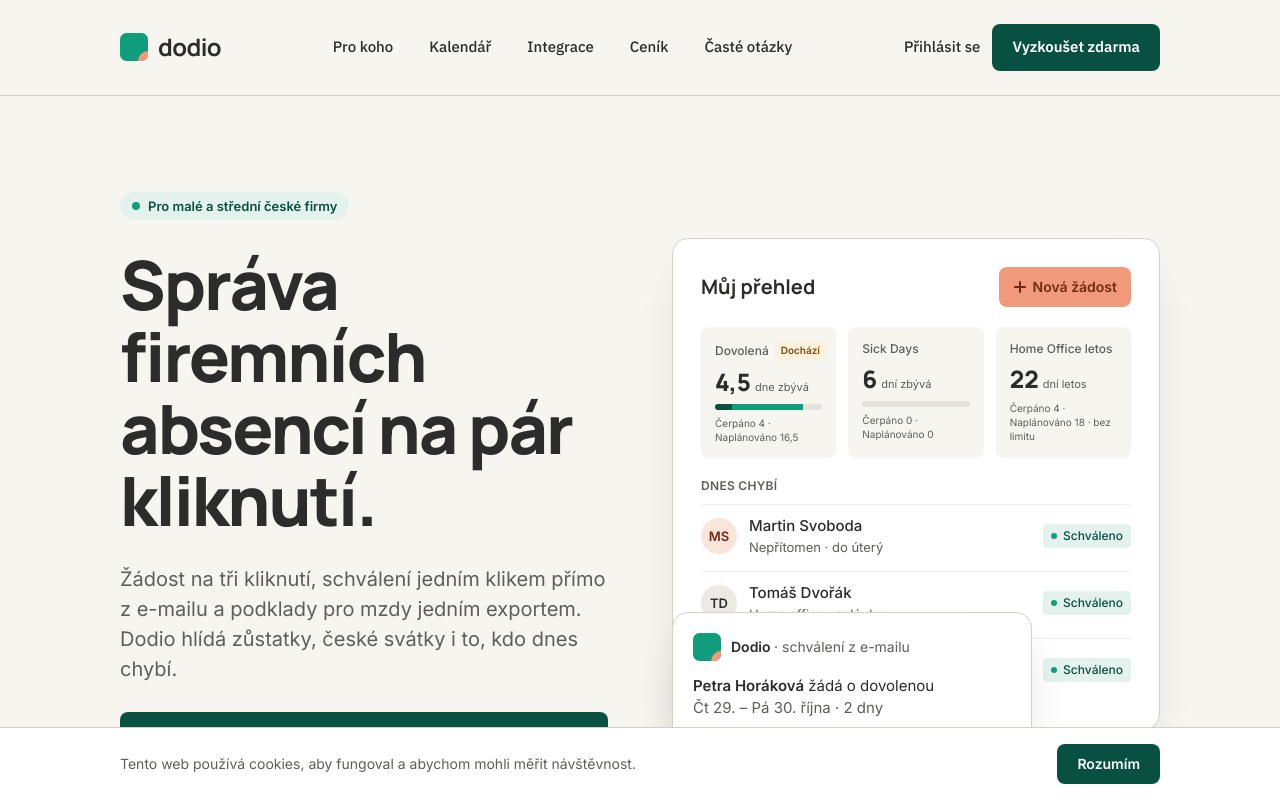
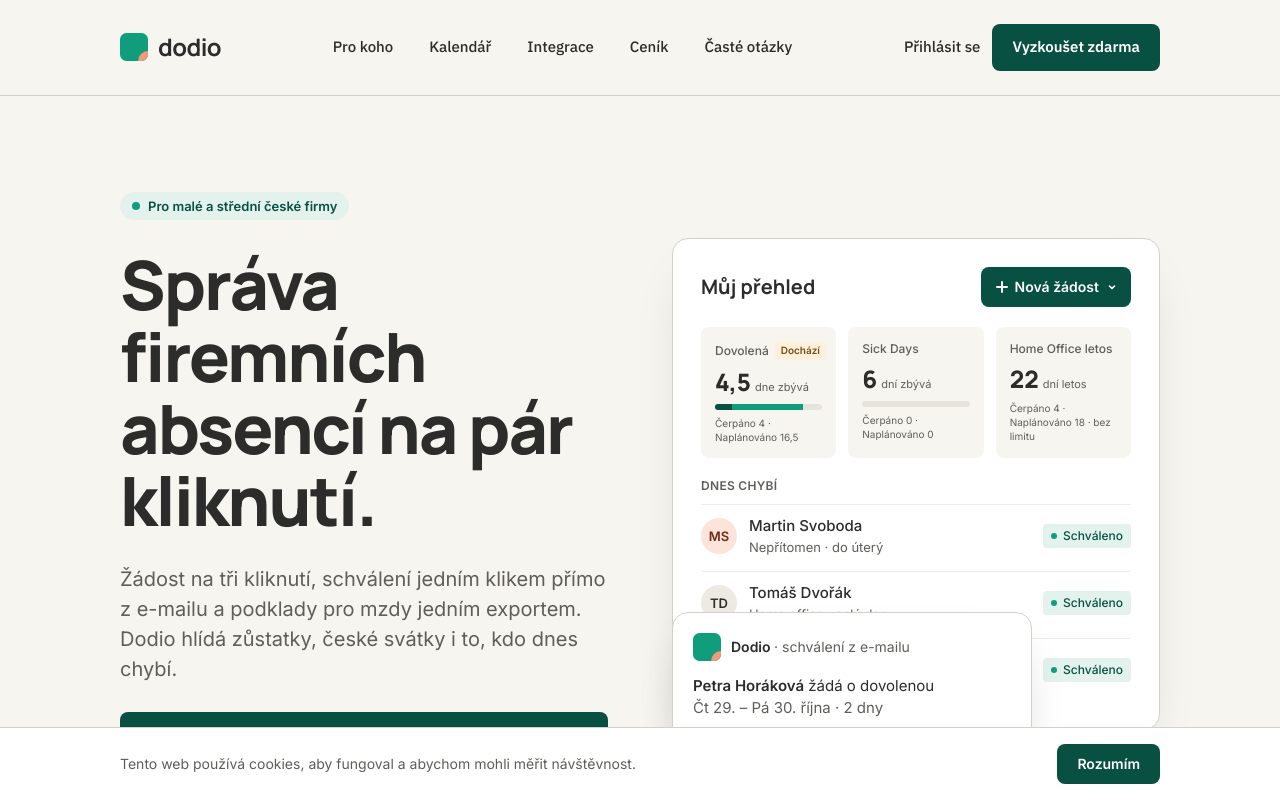
Before and after one commit to oldrichzvonicek/dovolena-app, a Next.js app: page / in a window 1280 px wide. Shown: the top 800 px of the page. Built offline with nearby package versions, Linux system fonts and the light colour scheme.

Commit message:
Match "Nová žádost" button styling to the real app (teal, not coral)
Co-Authored-By: Claude Sonnet 5 <noreply@anthropic.com>
Claude-Session: https://claude.ai/code/session_01LmKMwSvSbkksHQREJAJSKi

```diff
--- a/src/components/marketing/Hero.tsx
+++ b/src/components/marketing/Hero.tsx
@@ -119,11 +119,14 @@ function OverviewCard() {
     >
       <div className="flex items-center justify-between">
         <div className="font-dodio-display text-xl font-bold">Můj přehled</div>
-        <span className="flex items-center gap-1.5 rounded-dodio-md bg-dodio-coral px-3.5 py-2.5 text-sm font-semibold text-dodio-coral-dark">
+        <span className="flex items-center gap-1.5 rounded-dodio-md bg-dodio-teal-dark px-3.5 py-2.5 text-sm font-semibold text-white">
           <svg width="14" height="14" viewBox="0 0 14 14" aria-hidden="true">
-            <path d="M7 2v10M2 7h10" stroke="#712B13" strokeWidth="2" strokeLinecap="round" />
+            <path d="M7 2v10M2 7h10" stroke="#FFFFFF" strokeWidth="2" strokeLinecap="round" />
           </svg>
           Nová žádost
+          <svg width="10" height="10" viewBox="0 0 10 10" aria-hidden="true" className="ml-0.5">
+            <path d="M2.5 4l2.5 2.5L7.5 4" fill="none" stroke="#FFFFFF" strokeWidth="1.6" strokeLinecap="round" strokeLinejoin="round" />
+          </svg>
         </span>
       </div>
       <div className="grid grid-cols-3 gap-3">
```
